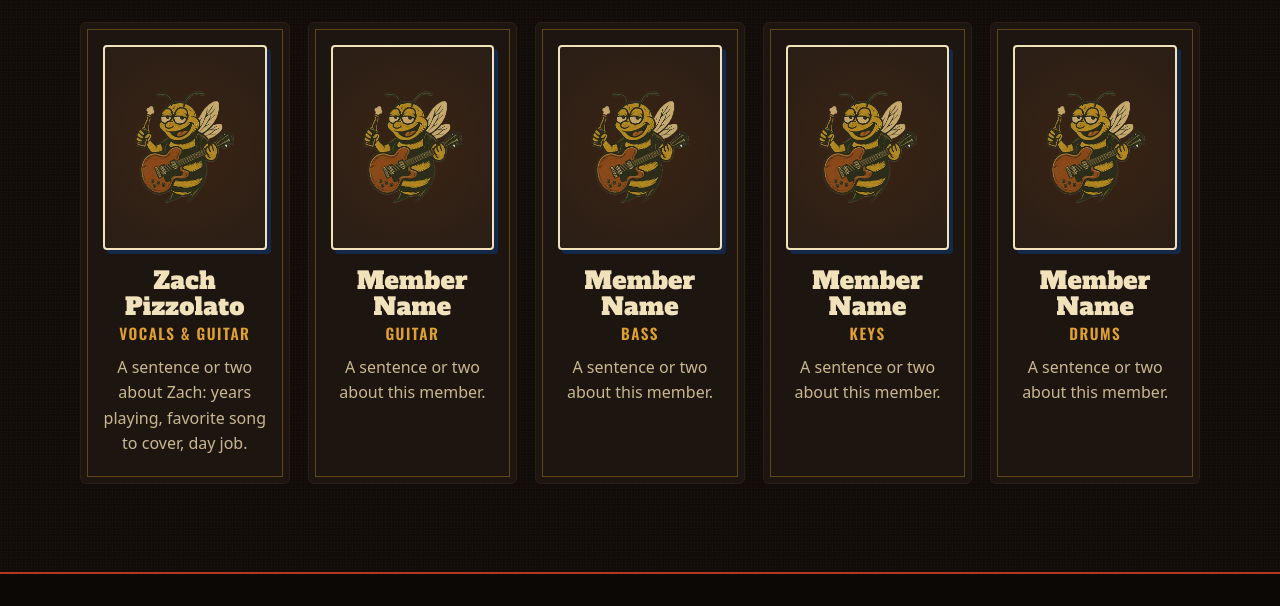
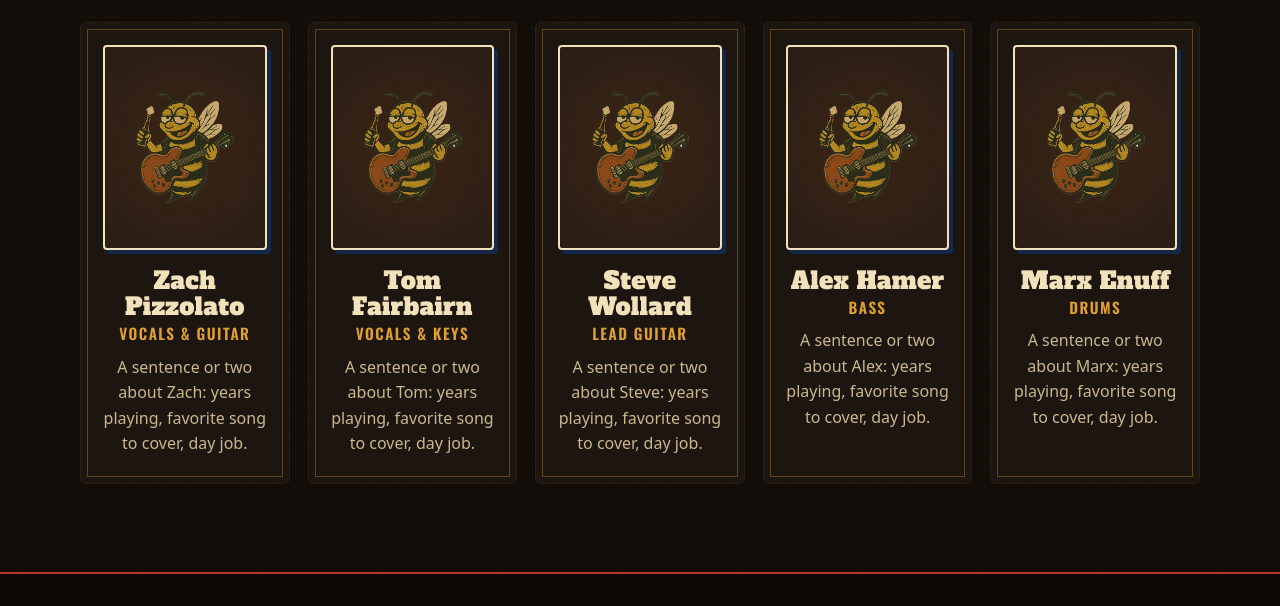
Before and after one commit to therambler1977-cloud/beggars-buzz, an Astro site: page /band in a window 1280 px wide. Shown: the part 1400-2006 px from the top of the page. Built offline with nearby package versions, Linux system fonts and the light colour scheme; Astro itself is replaced by a stand-in of ours.

Commit message:
Add the full band lineup
Co-Authored-By: Claude Opus 5.5 <noreply@anthropic.com>
Claude-Session: https://claude.ai/code/session_016RGULwzZ4fNVHEqQ1dRaur

```diff
--- a/src/data/band.ts
+++ b/src/data/band.ts
@@ -15,13 +15,13 @@ export interface Member {
   photo?: ImageMetadata;
 }
 
-// TODO: real names and bios. Roles other than Zach's are a guess from the gig photos; fix as needed.
+// TODO: a short bio for each member.
 export const members: Member[] = [
   { name: 'Zach Pizzolato', role: 'Vocals & guitar', bio: 'A sentence or two about Zach: years playing, favorite song to cover, day job.' },
-  { name: 'Member Name', role: 'Guitar', bio: 'A sentence or two about this member.' },
-  { name: 'Member Name', role: 'Bass', bio: 'A sentence or two about this member.' },
-  { name: 'Member Name', role: 'Keys', bio: 'A sentence or two about this member.' },
-  { name: 'Member Name', role: 'Drums', bio: 'A sentence or two about this member.' },
+  { name: 'Tom Fairbairn', role: 'Vocals & keys', bio: 'A sentence or two about Tom: years playing, favorite song to cover, day job.' },
+  { name: 'Steve Wollard', role: 'Lead guitar', bio: 'A sentence or two about Steve: years playing, favorite song to cover, day job.' },
+  { name: 'Alex Hamer', role: 'Bass', bio: 'A sentence or two about Alex: years playing, favorite song to cover, day job.' },
+  { name: 'Marx Enuff', role: 'Drums', bio: 'A sentence or two about Marx: years playing, favorite song to cover, day job.' },
 ];
 
 // TODO: the band's story, shown above the lineup. One string per paragraph.
```
Also changed, not shown: TO-CONFIRM.md (+1 -1 lines).
